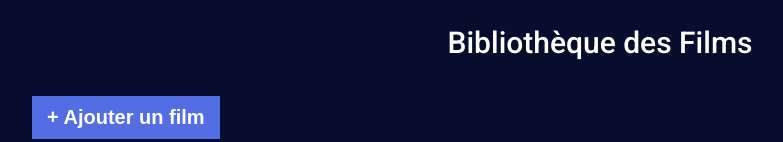
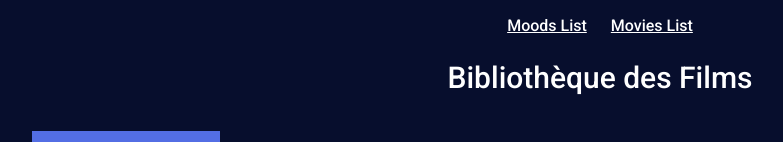
Before and after one commit to chaimaaloug/MoodFlix, a Symfony app: template templates/movie/index.html.twig in a window 1280 px wide. Shown: the part 124-266 px from the top of the page, without its empty margins (40-823 px from the left). Run offline with Twig, Linux system fonts and the light colour scheme; the template is opened without the code that fills it, so the values that code supplies are empty; some libraries are stand-ins or nearby versions; some web fonts are replaced.

Commit message:
Update moods/movies.

```diff
--- a/public/css/utilities.css
+++ b/public/css/utilities.css
@@ -31,10 +31,13 @@ h3 {
     color: #A7B4F1;
 }
 */
-
+.adminButtons {
+    display: flex;
+    gap: 24px;
+    justify-content: center;
+}
 .adminButtons a {
     color: white !important;
-    margin-left: 1.37rem;
     text-decoration: underline;
 }
 
--- a/src/Controller/MoviesListController.php
+++ b/src/Controller/MoviesListController.php
@@ -23,6 +23,7 @@ class MoviesListController extends AbstractController
     #[Route('/movies/list/{mood}', name: 'app_movies_list_mood')]
     public function new(Mood $mood, MovieRepository $movieRepository): Response
     {
+        dd($mood);
         $movies = $movieRepository->findBy(['mood' => $mood]);
 
         return $this->render('movies_list/index.html.twig', [
--- a/templates/base.html.twig
+++ b/templates/base.html.twig
@@ -32,25 +32,13 @@
 				<a href="{{ path('app_home_page') }}" class="logo">
 					<img src="../../assets/logo.png"/>
 				</a>
-				{% if is_granted('ROLE_ADMIN') and app.user  %}
-					<div class="adminButtons">
-						<a href="{{ path('app_mood_index') }}">
-							Moods List
-						</a>
-
-						<a href="{{ path('app_movie_index') }}">
-							Movies List
+			{% if app.user %}
+					<div class="buttons">
+						<a href="{{ path('app_logout') }}">
+							<button>Se déconnecter</button>
 						</a>
 					</div>
-				{% endif %}
-
-		{% if app.user %}
-				<div class="buttons">
-					<a href="{{ path('app_logout') }}">
-						<button>Se déconnecter</button>
-					</a>
-				</div>
-		{% else %}
+			{% else %}
 			<div class="buttons">
 				<a href="{{ path('app_register') }}">
 					<button>S'inscrire</button>
--- a/templates/home_page/index.html.twig
+++ b/templates/home_page/index.html.twig
@@ -14,7 +14,7 @@
 		<ul style="display:flex; list-style-type: none !important; text-align: center; justify-content: center; gap: 24px">
 			{% for mood in moods %}
 				<li style="border-radius: 10px; background-color:#536EE3 !important; text-align: center; padding: 10px 25px; cursor: pointer; margin-top: 20px">
-					<a href="{{ path('app_movies_list', {mood: mood.id}) }}" style="display:flex; flex-direction: column; gap: 16px; color: #fff">
+					<a href="{{ path('app_movies_list_mood', {mood: mood.id}) }}" style="display:flex; flex-direction: column; gap: 16px; color: #fff">
 						<span style=" font-size: 52px;" id="selectedMood">{{mood.emoji}}</span>
 						<span style="!important; font-size: 18px; align-self: center;">{{mood.name}}</span>
 					</a>
--- a/templates/movie/index.html.twig
+++ b/templates/movie/index.html.twig
@@ -6,6 +6,15 @@
 {% block body %}
 
 	<section>
+		<div class="adminButtons">
+			<a href="{{ path('app_mood_index') }}">
+				Moods List
+			</a>
+
+			<a href="{{ path('app_movie_index') }}">
+				Movies List
+			</a>
+		</div>
 		<h1>Bibliothèque des Films</h1>
 		<a href="{{ path('app_movie_new') }}">
 			<button type="submit" style="padding:10px 15px; font-weight: 500; font-style: 15px; margin-bottom: 0.89rem; background-color:#536EE4; color: white; outline: none; border: none; font-size: 20px; font-weight: bold;">+ Ajouter un film</button>
```
Also changed, not shown: templates/mood/index.html.twig (+9 -0 lines).
